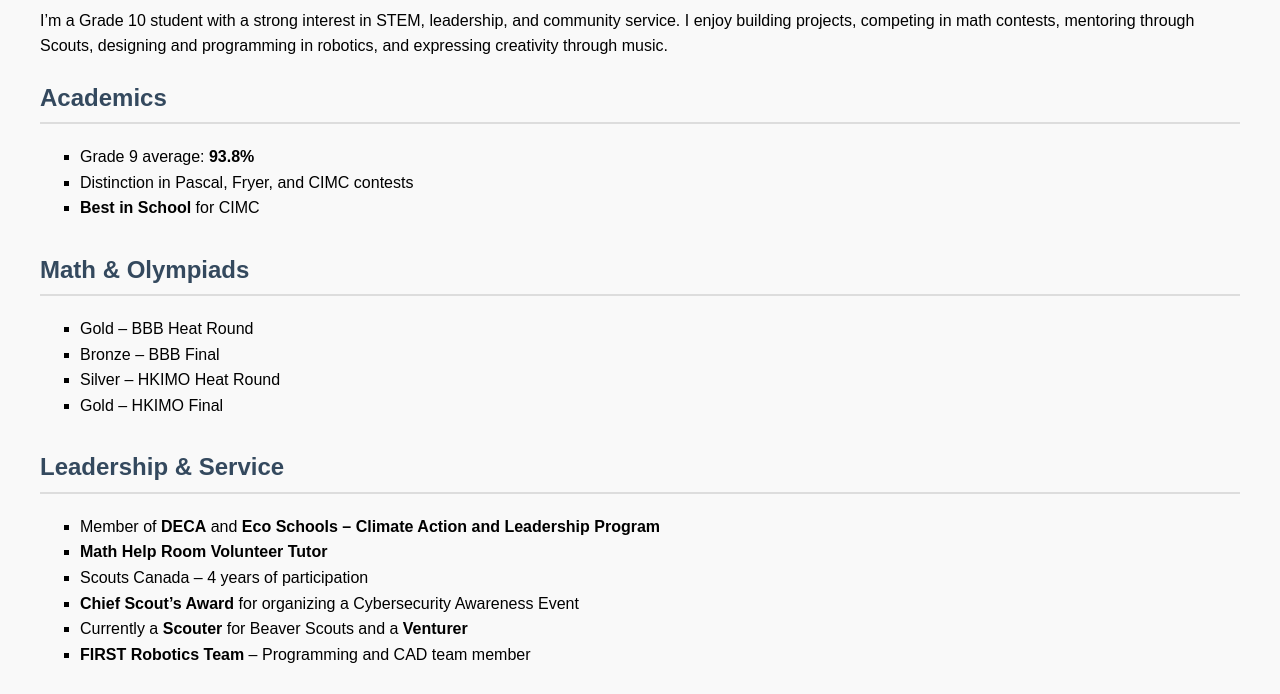
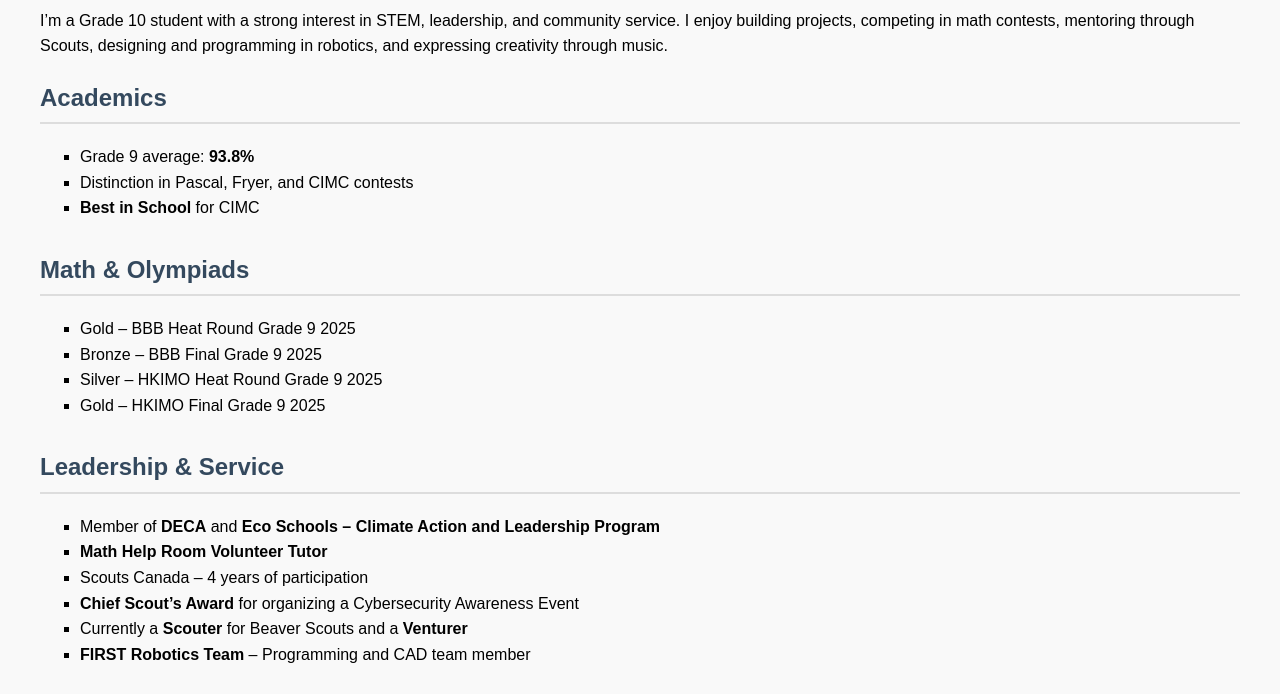
Before and after one commit to Hriditya-Patel/Hriditya-Patel.github.io, a plain HTML site: page index.html in a window 1280 px wide. Shown: the part 105-799 px from the top of the page. Drawn offline with Linux system fonts and the light colour scheme.

Commit message:
Added year and grade to Olympiads

```diff
--- a/index.html
+++ b/index.html
@@ -28,10 +28,10 @@
   <div class="section">
     <h2>Math & Olympiads</h2>
     <ul>
-      <li>Gold – BBB Heat Round</li>
-      <li>Bronze – BBB Final</li>
-      <li>Silver – HKIMO Heat Round</li>
-      <li>Gold – HKIMO Final</li>
+      <li>Gold – BBB Heat Round Grade 9 2025</li>
+      <li>Bronze – BBB Final Grade 9 2025</li>
+      <li>Silver – HKIMO Heat Round Grade 9 2025</li>
+      <li>Gold – HKIMO Final Grade 9 2025</li>
     </ul>
   </div>
 
```
